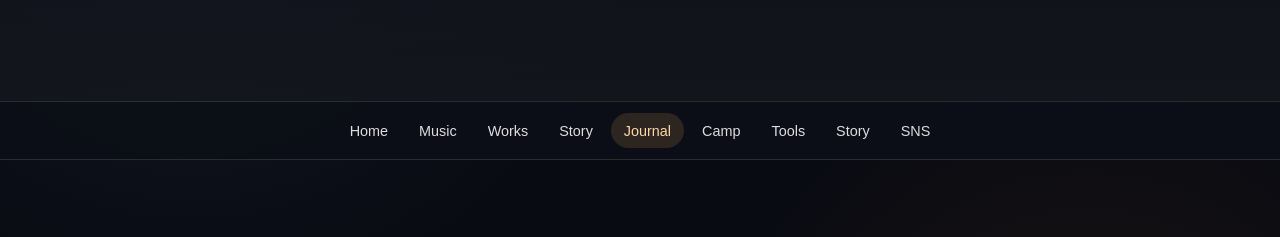
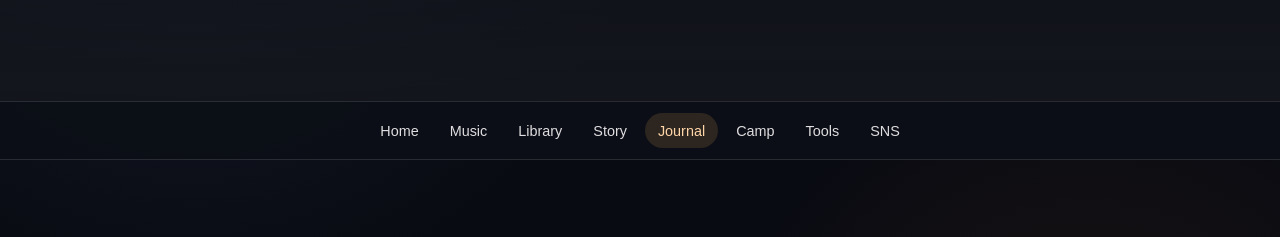
Before and after one commit to Rafary0206/rafary-site, a plain HTML site: page blog.html in a window 1280 px wide. Shown: the part 301-538 px from the top of the page. Drawn offline with Linux system fonts and the light colour scheme.

Commit message:
Unify navigation with Library

```diff
--- a/blog.html
+++ b/blog.html
@@ -14,12 +14,11 @@
   <div class="nav-inner">
     <a href="index.html">Home</a>
     <a href="music.html">Music</a>
-    <a href="discography.html">Works</a>
-    <a href="timeline.html">Story</a>
+    <a href="discography.html">Library</a>
+    <a href="story.html">Story</a>
     <a href="blog.html" aria-current="page">Journal</a>
     <a href="camp.html">Camp</a>
     <a href="tools.html">Tools</a>
-    <a href="story.html">Story</a>
     <a href="sns.html">SNS</a>
   </div>
 </nav>
```
